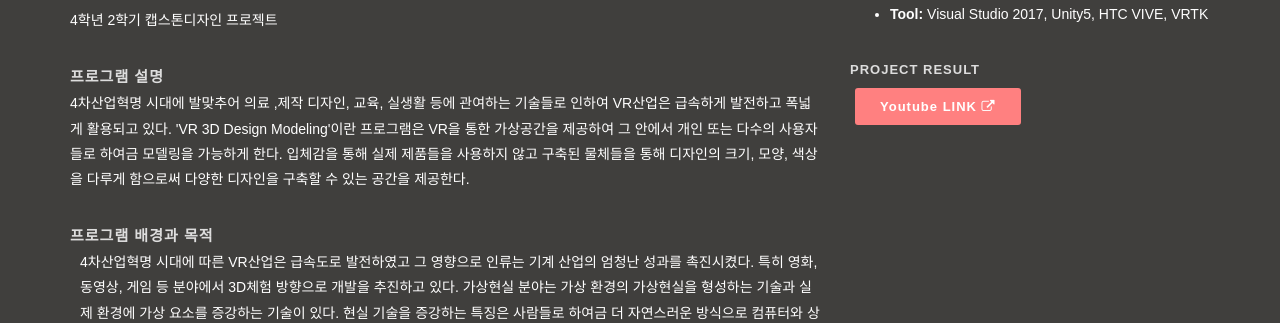
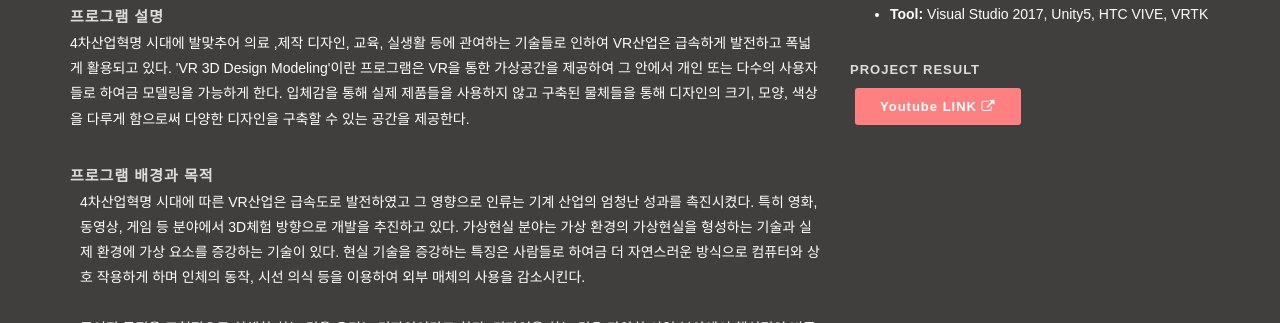
Before and after one commit to genari7/Portfolio, a plain HTML site: page VR_M.html in a window 1280 px wide. Shown: the part 777-1100 px from the top of the page. Drawn offline with Linux system fonts and the light colour scheme.

Commit message:
test
내용수정

```diff
--- a/VR_M.html
+++ b/VR_M.html
@@ -116,8 +116,6 @@
                 <div class="main col-lg-8">
                     <h2 class="title">현실감을 더한 입체모델 제작프로그램<br>'VR 3D Design Modeling'</h2>
                     <div class="separator-2"></div>
-                    <p>4학년 2학기 캡스톤디자인 프로젝트 </p><br/>
-
 
                     <h3 class="mt-4" style="font-size:15px">프로그램 설명</h3>
                     <p>  4차산업혁명 시대에 발맞추어 의료 ,제작 디자인, 교육, 실생활 등에 관여하는 기술들로 인하여
```
Also changed, not shown: AR_B.html (+1 -1 lines).
